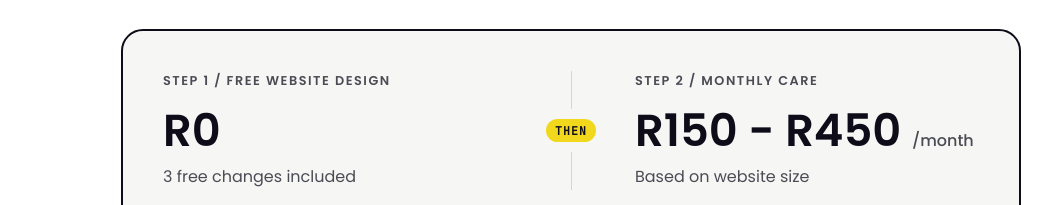
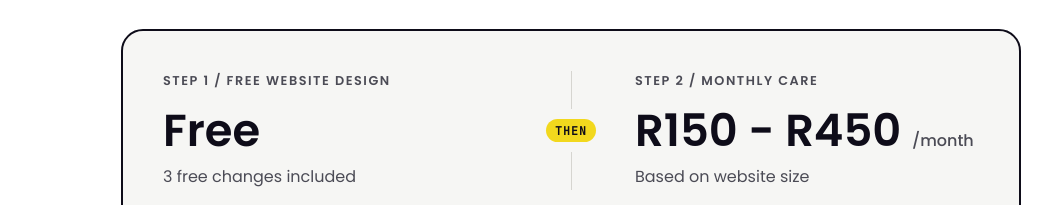
Before and after one commit to KomanRudden/onzs, a plain HTML site: page index.html in a window 1280 px wide. Shown: the part 2099-2304 px from the top of the page, without its empty margins (69-1121 px from the left). Drawn offline with Linux system fonts and the light colour scheme.

Commit message:
Pricing card: show Free instead of R0

```diff
--- a/index.html
+++ b/index.html
@@ -204,7 +204,7 @@ input:focus,select:focus,textarea:focus{outline-color:var(--ink)}
   <div class="pc-cols">
    <div class="pc-col">
     <p class="pc-label">Step 1 / Free website design</p>
-    <p class="pc-num">R0</p>
+    <p class="pc-num">Free</p>
     <p class="pc-body">3 free changes included</p>
    </div>
    <div class="pc-div" aria-hidden="true"><span>then</span></div>
```
